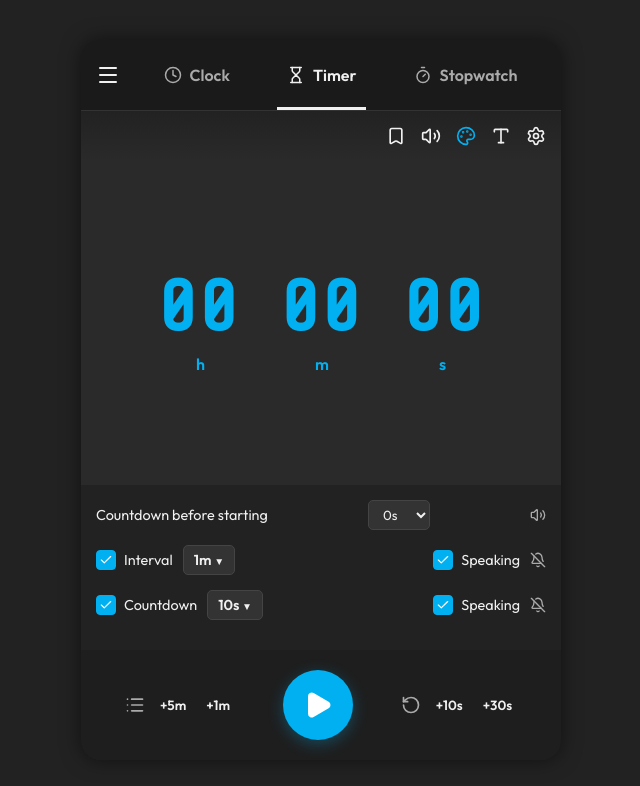
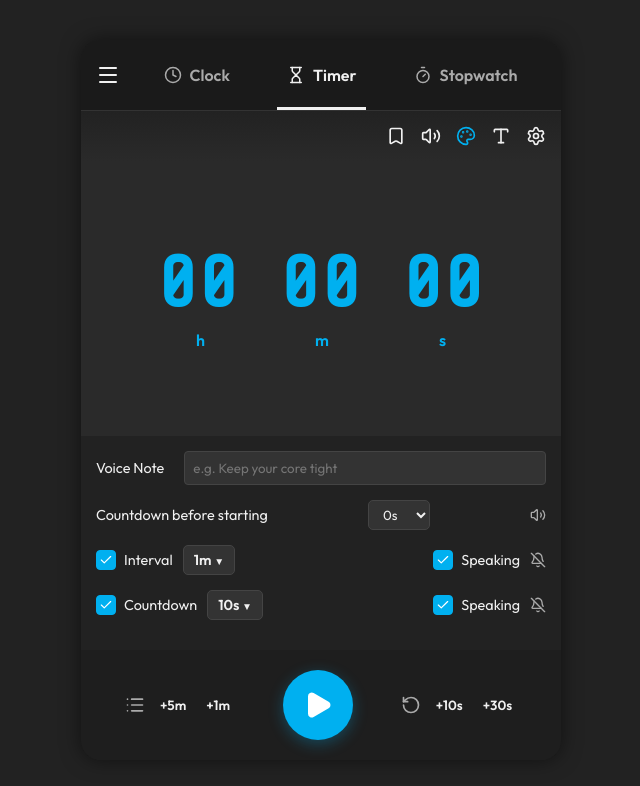
Before and after one commit to hritik-mahirrao/voice-clock, a React (Vite) app: page / in a window 1280 px wide. Shown: the top 786 px of the page, without its empty margins (319-959 px from the left). Built offline with nearby package versions, Linux system fonts and the light colour scheme.

Commit message:
Add Voice Notes feature to templates so the voice can read them out during intervals

```diff
--- a/src/components/StopwatchTab.jsx
+++ b/src/components/StopwatchTab.jsx
@@ -15,6 +15,7 @@ export default function StopwatchTab() {
   const [intervalVal, setIntervalVal] = useState(30000); // ms
   const [speakLapTime, setSpeakLapTime] = useState(true);
   const [speakLapTotal, setSpeakLapTotal] = useState(false);
+  const [voiceNote, setVoiceNote] = useState("");
 
   const [isPickerOpen, setIsPickerOpen] = useState(false);
   const [isTemplatesOpen, setIsTemplatesOpen] = useState(false);
@@ -27,7 +28,8 @@ export default function StopwatchTab() {
 
   const currentSettings = {
     intervalSpeak,
-    intervalVal
+    intervalVal,
+    voiceNote
   };
 
   const isMatch = (tSettings, current) => {
@@ -39,7 +41,7 @@ export default function StopwatchTab() {
     const s = t.settings;
     setIntervalSpeak(s.intervalSpeak ?? true);
     setIntervalVal(s.intervalVal || 30000);
-    setActiveTemplateName(t.name);
+    setVoiceNote(s.voiceNote || "");
   };
 
   const swRef = useRef(null);
@@ -81,7 +83,11 @@ export default function StopwatchTab() {
         if (intervalSpeak && intervalVal > 0) {
           const currentIntervalTarget = Math.floor(currentMs / intervalVal) * intervalVal;
           if (currentIntervalTarget > 0 && currentIntervalTarget !== lastSpokenInterval && currentMs >= currentIntervalTarget) {
-            speak(formatSpeechTime(Math.floor(currentIntervalTarget / 1000)));
+            let msg = formatSpeechTime(Math.floor(currentIntervalTarget / 1000));
+            if (voiceNote.trim()) {
+              msg += ". " + voiceNote.trim();
+            }
+            speak(msg);
             lastSpokenInterval = currentIntervalTarget;
           }
         }
@@ -200,6 +206,16 @@ export default function StopwatchTab() {
 
       <div className="settings-panel">
         <div className="setting-row">
+          <label>Voice Note</label>
+          <input
+            type="text"
+            placeholder="e.g. Keep your core tight"
+            value={voiceNote}
+            onChange={e => setVoiceNote(e.target.value)}
+            style={{flex: 1, background: 'var(--btn-bg)', border: '1px solid #444', color: 'white', padding: '8px', borderRadius: '4px', marginLeft: '10px', fontFamily: 'inherit'}}
+          />
+        </div>
+        <div className="setting-row">
           <label className="checkbox-label">
             <input type="checkbox" checked={intervalSpeak} onChange={e => setIntervalSpeak(e.target.checked)} />
             <span className="custom-checkbox pink-check"><Check size={14} /></span> Interval
--- a/src/components/TimerTab.jsx
+++ b/src/components/TimerTab.jsx
@@ -14,6 +14,7 @@ export default function TimerTab() {
   const [intervalVal, setIntervalVal] = useState(60);
   const [countdownSpeak, setCountdownSpeak] = useState(true);
   const [countdownVal, setCountdownVal] = useState(10);
+  const [voiceNote, setVoiceNote] = useState("");
 
   const [pickerConfig, setPickerConfig] = useState({ isOpen: false, type: null, initialVal: 0 });
   const [isTemplatesOpen, setIsTemplatesOpen] = useState(false);
@@ -25,7 +26,7 @@ export default function TimerTab() {
   }, []);
 
   const currentSettings = {
-    seconds, preCountdown, intervalSpeak, intervalVal, countdownSpeak, countdownVal
+    seconds, preCountdown, intervalSpeak, intervalVal, countdownSpeak, countdownVal, voiceNote
   };
 
   const isMatch = (tSettings, current) => {
@@ -41,6 +42,7 @@ export default function TimerTab() {
     setIntervalVal(s.intervalVal || 60);
     setCountdownSpeak(s.countdownSpeak ?? true);
     setCountdownVal(s.countdownVal || 10);
+    setVoiceNote(s.voiceNote || "");
   };
 
   const timerRef = useRef(null);
@@ -94,7 +96,11 @@ export default function TimerTab() {
 
         if (intervalSpeak && remainingSec > 0 && remainingSec % intervalVal === 0) {
           if (lastSpokenInterval !== remainingSec) {
-            speak(formatSpeechTime(remainingSec) + " left");
+            let msg = formatSpeechTime(remainingSec) + " left";
+            if (voiceNote.trim()) {
+              msg += ". " + voiceNote.trim();
+            }
+            speak(msg);
             lastSpokenInterval = remainingSec;
           }
         }
@@ -191,6 +197,16 @@ export default function TimerTab() {
 
       <div className="settings-panel">
         <div className="setting-row">
+          <label>Voice Note</label>
+          <input
+            type="text"
+            placeholder="e.g. Keep your core tight"
+            value={voiceNote}
+            onChange={e => setVoiceNote(e.target.value)}
+            style={{flex: 1, background: 'var(--btn-bg)', border: '1px solid #444', color: 'white', padding: '8px', borderRadius: '4px', marginLeft: '10px', fontFamily: 'inherit'}}
+          />
+        </div>
+        <div className="setting-row">
           <label>Countdown before starting</label>
           <select value={preCountdown} onChange={e => setPreCountdown(Number(e.target.value))}>
             <option value="0">0s</option>
```
